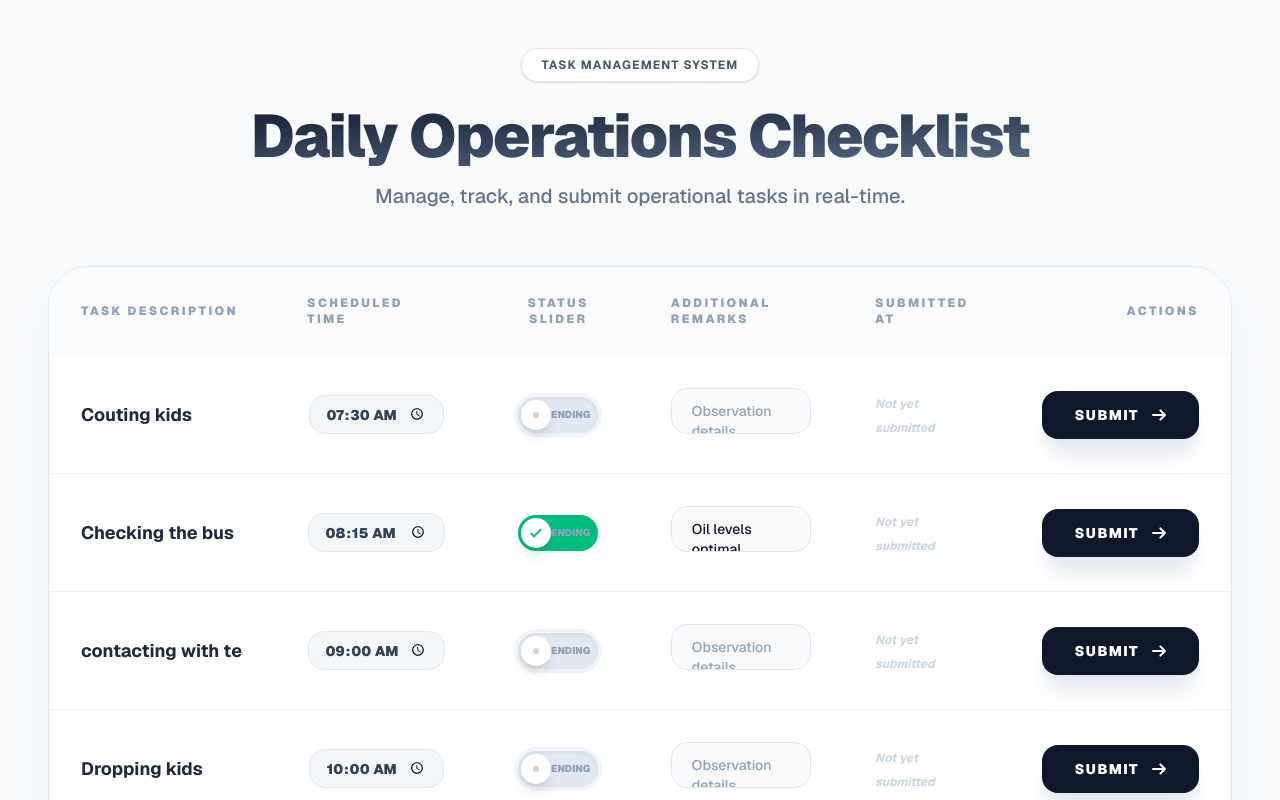
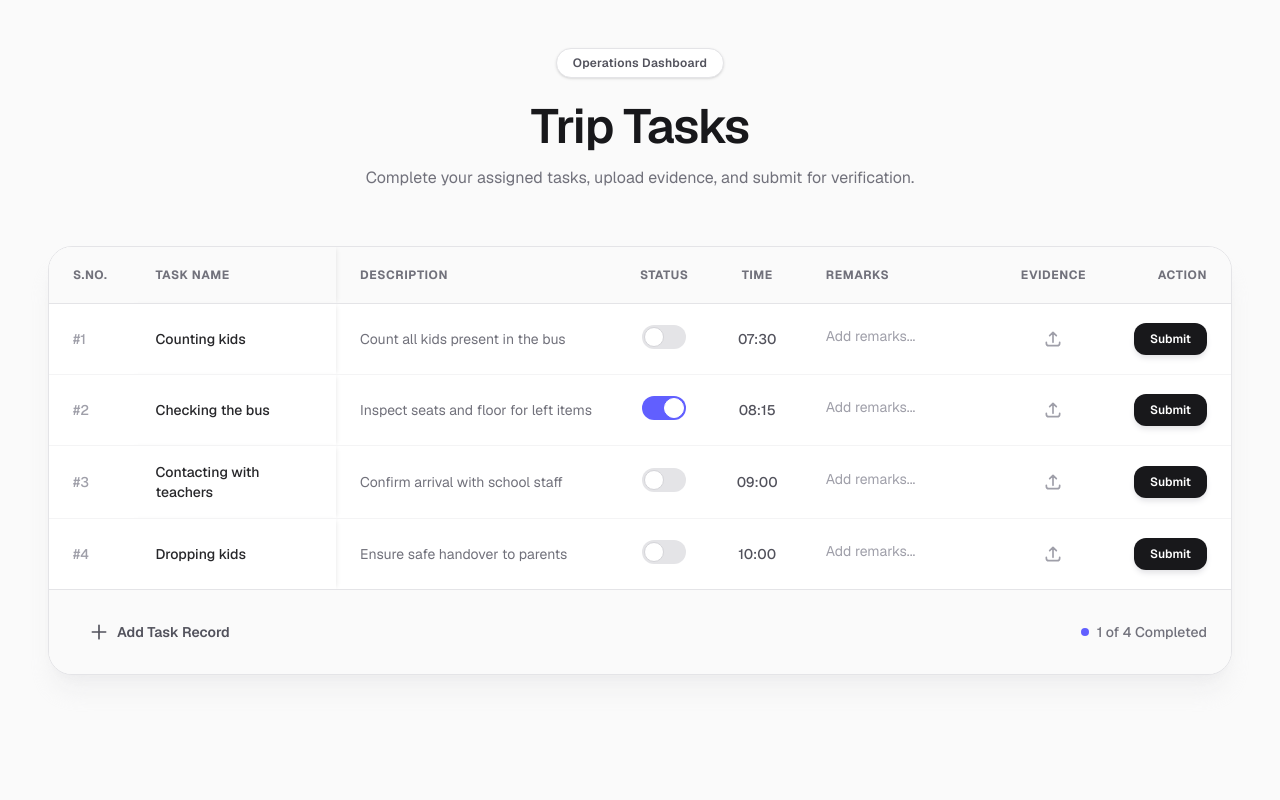
Before and after one commit to saurabhkuriyal/Checkpoint, a Next.js app: page /trip/1 in a window 1280 px wide. Shown: the top 800 px of the page. Built offline with nearby package versions, Linux system fonts and the light colour scheme.

Commit message:
changing the trip page

```diff
--- a/app/trip/[id]/page.tsx
+++ b/app/trip/[id]/page.tsx
@@ -5,19 +5,22 @@ import { useState } from "react";
 
 interface Task {
     id: string;
+    sNo: number;
     name: string;
+    description: string;
     time: string;
     isDone: boolean;
-    remarks: string;
+    evidence: string | null;
     submittedAt?: string;
+    userRemark: string;
 }
 
 export default function page() {
     const [tasks, setTasks] = useState<Task[]>([
-        { id: "1", name: "Couting kids", time: "07:30", isDone: false, remarks: "" },
-        { id: "2", name: "Checking the bus", time: "08:15", isDone: true, remarks: "Oil levels optimal" },
-        { id: "3", name: "contacting with teachers", time: "09:00", isDone: false, remarks: "" },
-        { id: "4", name: "Dropping kids", time: "10:00", isDone: false, remarks: "" },
+        { id: "1", sNo: 1, name: "Counting kids", description: "Count all kids present in the bus", time: "07:30", isDone: false, evidence: null, userRemark: "" },
+        { id: "2", sNo: 2, name: "Checking the bus", description: "Inspect seats and floor for left items", time: "08:15", isDone: true, evidence: null, userRemark: "" },
+        { id: "3", sNo: 3, name: "Contacting with teachers", description: "Confirm arrival with school staff", time: "09:00", isDone: false, evidence: null, userRemark: "" },
+        { id: "4", sNo: 4, name: "Dropping kids", description: "Ensure safe handover to parents", time: "10:00", isDone: false, evidence: null, userRemark: "" },
     ]);
 
     const [submittingId, setSubmittingId] = useState<string | null>(null);
@@ -28,13 +31,25 @@ export default function page() {
         );
     };
 
+    const handleFileUpload = (id: string, e: React.ChangeEvent<HTMLInputElement>) => {
+        const file = e.target.files?.[0];
+        if (file) {
+            updateTask(id, { evidence: file.name });
+            // Here you can integrate with your backend upload endpoint
+            // e.g., using FormData and axios.post()
+        }
+    };
+
     const addNewRow = () => {
         const newTask: Task = {
             id: Math.random().toString(36).substr(2, 9),
-            name: "",
+            sNo: tasks.length + 1,
+            name: "New Task",
+            description: "No description provided",
             time: "12:00",
             isDone: false,
-            remarks: "",
+            evidence: null,
+            userRemark: "",
         };
         setTasks([...tasks, newTask]);
     };
@@ -68,127 +83,115 @@ export default function page() {
     };
 
     return (
-        <div className="min-h-screen bg-[#f8fafc] text-slate-900 p-4 md:p-12 font-sans selection:bg-emerald-100 selection:text-emerald-900">
+        <div className="min-h-screen bg-[#fafafa] text-zinc-900 p-4 md:p-12 font-sans selection:bg-indigo-100 selection:text-indigo-900">
             <main className="max-w-7xl mx-auto">
                 {/* Header Section */}
                 <header className="mb-14 text-center">
-                    <div className="inline-block p-2 px-5 rounded-full bg-white border border-slate-200 text-slate-600 text-xs font-bold mb-6 animate-fade-in shadow-sm uppercase tracking-widest">
-                        Task Management System
+                    <div className="inline-block px-4 py-1.5 rounded-full bg-white border border-zinc-200 text-zinc-600 text-xs font-semibold mb-6 shadow-sm tracking-wide">
+                        Operations Dashboard
                     </div>
-                    <h1 className="text-4xl md:text-6xl font-black tracking-tight text-slate-900 mb-4 bg-clip-text text-transparent bg-gradient-to-br from-slate-900 to-slate-500">
-                        Daily Operations Checklist
+                    <h1 className="text-4xl md:text-5xl font-semibold tracking-tight text-zinc-900 mb-4">
+                        Trip Tasks
                     </h1>
-                    <p className="max-w-2xl mx-auto text-slate-500 text-lg md:text-xl font-medium">
-                        Manage, track, and submit operational tasks in real-time.
+                    <p className="max-w-xl mx-auto text-zinc-500 text-base">
+                        Complete your assigned tasks, upload evidence, and submit for verification.
                     </p>
                 </header>
 
-                {/* Task Table Container */}
-                <div className="bg-white rounded-[2.5rem] border border-slate-200 shadow-2xl shadow-slate-200/50 overflow-hidden animate-slide-up">
+                {/* Panel Container */}
+                <div className="bg-white rounded-3xl border border-zinc-200 shadow-xl shadow-zinc-200/40 overflow-hidden">
                     <div className="overflow-x-auto">
                         <table className="w-full text-left border-collapse">
                             <thead>
-                                <tr className="bg-slate-50/80 backdrop-blur-md border-b border-slate-100">
-                                    <th className="px-8 py-7 text-xs font-black text-slate-400 uppercase tracking-[0.2em]">Task Description</th>
-                                    <th className="px-8 py-7 text-xs font-black text-slate-400 uppercase tracking-[0.2em]">Scheduled Time</th>
-                                    <th className="px-8 py-7 text-xs font-black text-slate-400 uppercase tracking-[0.2em] text-center">Status Slider</th>
-                                    <th className="px-8 py-7 text-xs font-black text-slate-400 uppercase tracking-[0.2em]">Additional Remarks</th>
-                                    <th className="px-8 py-7 text-xs font-black text-slate-400 uppercase tracking-[0.2em]">Submitted At</th>
-                                    <th className="px-8 py-7 text-xs font-black text-slate-400 uppercase tracking-[0.2em] text-right">Actions</th>
+                                <tr className="bg-zinc-50 border-b border-zinc-200 text-xs font-semibold text-zinc-500 uppercase tracking-wider">
+                                    <th className="sticky left-0 z-20 bg-zinc-50 px-6 py-5 whitespace-nowrap min-w-[80px]">S.No.</th>
+                                    <th className=" left-[80px] z-20 bg-zinc-50 px-6 py-5 whitespace-nowrap min-w-[180px] shadow-[2px_0_5px_-2px_rgba(0,0,0,0.1)]">Task Name</th>
+                                    <th className="px-6 py-5 whitespace-nowrap min-w-[200px]">Description</th>
+                                    <th className="px-6 py-5 whitespace-nowrap text-center">Status</th>
+                                    <th className="px-6 py-5 whitespace-nowrap text-center">Time</th>
+                                    <th className="px-6 py-5 whitespace-nowrap min-w-[150px]">Remarks</th>
+                                    <th className="px-6 py-5 whitespace-nowrap text-center">Evidence</th>
+                                    <th className="px-6 py-5 whitespace-nowrap text-right">Action</th>
                                 </tr>
                             </thead>
-                            <tbody className="divide-y divide-slate-100">
+                            <tbody className="divide-y divide-zinc-100 text-sm">
                                 {tasks.map((task) => (
-                                    <tr key={task.id} className="group hover:bg-slate-50/50 transition-all duration-300">
-                                        <td className="px-8 py-8">
-                                            <input
-                                                type="text"
-                                                value={task.name}
-                                                onChange={(e) => updateTask(task.id, { name: e.target.value })}
-                                                placeholder="Define task..."
-                                                className="w-full bg-transparent text-lg font-bold text-slate-800 placeholder:text-slate-300 outline-none focus:text-emerald-600 transition-colors"
+                                    <tr key={task.id} className="hover:bg-zinc-50 transition-colors group">
+                                        <td className="sticky left-0 z-10 bg-white group-hover:bg-zinc-50 px-6 py-4 text-zinc-400 font-medium min-w-[80px]">
+                                            #{task.sNo}
+                                        </td>
+
+                                        <td className="left-[80px] z-10 bg-white group-hover:bg-zinc-50 px-6 py-4 min-w-[180px] shadow-[2px_0_5px_-2px_rgba(0,0,0,0.1)]">
+                                            <span className="font-medium text-zinc-800">{task.name}</span>
+                                        </td>
+
+                                        <td className="px-6 py-4">
+                                            <span className="text-zinc-500 text-sm block max-w-[250px] truncate" title={task.description}>
+                                                {task.description}
+                                            </span>
+                                        </td>
+
+                                        <td className="px-6 py-4 text-center">
+                                            <label className="relative inline-flex items-center cursor-pointer">
+                                                <input
+                                                    type="checkbox"
+                                                    className="sr-only peer"
+                                                    checked={task.isDone}
+                                                    onChange={(e) => updateTask(task.id, { isDone: e.target.checked })}
+                                                />
+                                                <div className="w-11 h-6 bg-zinc-200 peer-focus:outline-none rounded-full peer peer-checked:after:translate-x-full peer-checked:after:border-white after:content-[''] after:absolute after:top-[2px] after:left-[2px] after:bg-white after:border-zinc-300 after:border after:rounded-full after:h-5 after:w-5 after:transition-all peer-checked:bg-indigo-500"></div>
+                                            </label>
+                                        </td>
+
+                                        <td className="px-6 py-4 text-center">
+                                            <span className="text-zinc-600 font-medium">{task.time}</span>
+                                        </td>
+
+                                        <td className="px-6 py-4">
+                                            <textarea
+                                                rows={1}
+                                                value={task.userRemark}
+                                                onChange={(e) => updateTask(task.id, { userRemark: e.target.value })}
+                                                placeholder="Add remarks..."
+                                                className="w-full bg-transparent text-zinc-800 placeholder:text-zinc-400 outline-none resize-none overflow-hidden focus:text-indigo-600 transition-colors py-1 border-b border-transparent focus:border-indigo-200"
                                             />
                                         </td>
-                                        <td className="px-8 py-8 text-center">
-                                            <div className="relative inline-block">
-                                                <input
-                                                    type="time"
-                                                    value={task.time}
-                                                    onChange={(e) => updateTask(task.id, { time: e.target.value })}
-                                                    className="bg-slate-100/80 border border-slate-200 text-slate-700 px-4 py-2 rounded-2xl text-sm font-black outline-none focus:ring-4 focus:ring-emerald-500/10 focus:border-emerald-500 transition-all appearance-none cursor-pointer hover:bg-white"
-                                                />
-                                            </div>
-                                        </td>
-                                        <td className="px-8 py-8">
-                                            <div className="flex flex-col items-center gap-2">
-                                                <label className="relative inline-flex items-center cursor-pointer select-none">
+
+                                        <td className="px-6 py-4 text-center">
+                                            <div className="flex justify-center items-center">
+                                                <label className="cursor-pointer group flex flex-col items-center gap-1">
                                                     <input
-                                                        type="checkbox"
-                                                        className="sr-only peer"
-                                                        checked={task.isDone}
-                                                        onChange={(e) => updateTask(task.id, { isDone: e.target.checked })}
+                                                        type="file"
+                                                        accept="image/*"
+                                                        onChange={(e) => handleFileUpload(task.id, e)}
+                                                        className="hidden"
                                                     />
-                                                    <div className="w-20 h-9 bg-slate-200 rounded-full peer peer-checked:bg-emerald-500 transition-all duration-500 ease-in-out shadow-inner relative ring-4 ring-slate-100 peer-checked:ring-emerald-50/50">
-                                                        <div className="absolute inset-0 flex items-center justify-between px-2 text-[10px] font-black uppercase text-white opacity-0 peer-checked:opacity-100 transition-opacity duration-300">
-                                                            <span>Done</span>
+                                                    {task.evidence ? (
+                                                        <div className="px-3 py-1.5 bg-indigo-50 text-indigo-600 rounded-lg text-xs font-medium flex items-center gap-2 border border-indigo-100 hover:bg-indigo-100 transition-colors">
+                                                            <svg className="w-3.5 h-3.5" fill="none" stroke="currentColor" viewBox="0 0 24 24"><path strokeLinecap="round" strokeLinejoin="round" strokeWidth="2" d="M5 13l4 4L19 7"></path></svg>
+                                                            <span className="max-w-[80px] truncate">{task.evidence}</span>
                                                         </div>
-                                                        <div className="absolute inset-0 flex items-center justify-end px-2 text-[10px] font-black uppercase text-slate-400 peer-checked:opacity-0 transition-opacity duration-300">
-                                                            <span>Pending</span>
+                                                    ) : (
+                                                        <div className="p-2 text-zinc-400 hover:text-indigo-500 hover:bg-indigo-50 rounded-xl transition-all border border-transparent hover:border-indigo-100">
+                                                            <svg className="w-5 h-5" fill="none" stroke="currentColor" viewBox="0 0 24 24"><path strokeLinecap="round" strokeLinejoin="round" strokeWidth="2" d="M4 16v1a3 3 0 003 3h10a3 3 0 003-3v-1m-4-8l-4-4m0 0L8 8m4-4v12"></path></svg>
                                                         </div>
-                                                        <div className="absolute top-[3px] left-[3px] bg-white w-[30px] h-[30px] rounded-full transition-all duration-500 ease-in-out shadow-lg peer-checked:translate-x-[44px] flex items-center justify-center">
-                                                            {task.isDone ? (
-                                                                <svg className="w-4 h-4 text-emerald-500" fill="none" viewBox="0 0 24 24" stroke="currentColor">
-                                                                    <path strokeLinecap="round" strokeLinejoin="round" strokeWidth={3} d="M5 13l4 4L19 7" />
-                                                                </svg>
-                                                            ) : (
-                                                                <div className="w-1.5 h-1.5 bg-slate-300 rounded-full" />
-                                                            )}
-                                                        </div>
-                                                    </div>
+                                                    )}
                                                 </label>
                                             </div>
                                         </td>
-                                        <td className="px-8 py-8">
-                                            <div className="relative">
-                                                <textarea
-                                                    rows={1}
-                                                    value={task.remarks}
-                                                    onChange={(e) => updateTask(task.id, { remarks: e.target.value })}
-                                                    placeholder="Observation details..."
-                                                    className="w-full bg-slate-50 border border-slate-200 rounded-2xl px-5 py-3 text-sm font-medium outline-none focus:ring-4 focus:ring-emerald-500/10 focus:border-emerald-500 transition-all placeholder:text-slate-400 resize-none overflow-hidden"
-                                                />
-                                            </div>
-                                        </td>
-                                        <td className="px-8 py-8">
-                                            {task.submittedAt ? (
-                                                <div className="flex flex-col">
-                                                    <span className="text-emerald-600 font-black text-sm">{task.submittedAt}</span>
-                                                    <span className="text-[10px] text-slate-400 font-bold uppercase tracking-tighter">Verified Submission</span>
-                                                </div>
-                                            ) : (
-                                                <span className="text-slate-300 text-xs font-bold italic">Not yet submitted</span>
-                                            )}
-                                        </td>
-                                        <td className="px-8 py-8 text-right">
+
+                                        <td className="px-6 py-4 text-right">
                                             <button
                                                 onClick={() => handleSubmit(task)}
-                                                disabled={submittingId !== null}
-                                                className={`group relative overflow-hidden px-8 py-3.5 rounded-2xl font-black text-sm tracking-widest uppercase transition-all active:scale-95 ${submittingId === task.id
-                                                    ? "bg-slate-100 text-slate-400 cursor-not-allowed"
-                                                    : "bg-slate-900 hover:bg-emerald-600 text-white shadow-xl shadow-slate-200 hover:shadow-emerald-200/50"
+                                                disabled={submittingId !== null || task.submittedAt !== undefined}
+                                                className={`relative px-4 py-2 rounded-xl font-semibold text-xs transition-all ${task.submittedAt
+                                                    ? "bg-zinc-100 text-zinc-400 cursor-not-allowed border border-zinc-200"
+                                                    : submittingId === task.id
+                                                        ? "bg-indigo-100 text-indigo-400 cursor-not-allowed"
+                                                        : "bg-zinc-900 hover:bg-indigo-600 text-white shadow-md shadow-zinc-200 hover:shadow-indigo-200 active:scale-95"
                                                     }`}
                                             >
-                                                <span className={`flex items-center gap-3 ${submittingId === task.id ? "opacity-0" : "opacity-100"}`}>
-                                                    {task.submittedAt ? "Update" : "Submit"}
-                                                    <svg className="w-4 h-4 group-hover:translate-x-1 transition-transform" fill="none" viewBox="0 0 24 24" stroke="currentColor">
-                                                        <path strokeLinecap="round" strokeLinejoin="round" strokeWidth={3} d="M14 5l7 7m0 0l-7 7m7-7H3" />
-                                                    </svg>
-                                                </span>
-                                                {submittingId === task.id && (
-                                                    <div className="absolute inset-0 flex items-center justify-center">
-                                                        <div className="w-5 h-5 border-3 border-slate-300 border-t-slate-600 rounded-full animate-spin" />
-                                                    </div>
-                                                )}
+                                                {task.submittedAt ? "Submitted" : submittingId === task.id ? "Submitting..." : "Submit"}
                                             </button>
                                         </td>
                                     </tr>
@@ -197,61 +200,25 @@ export default function page() {
                         </table>
                     </div>
 
-                    {/* Table Footer / Add Action */}
-                    <div className="bg-slate-50/50 p-8 flex flex-col md:flex-row items-center justify-between gap-6 border-t border-slate-100">
+                    {/* Table Footer */}
+                    <div className="bg-zinc-50 border-t border-zinc-200 p-6 flex flex-col md:flex-row items-center justify-between gap-4">
                         <button
                             onClick={addNewRow}
-                            className="flex items-center gap-4 bg-white border-2 border-slate-200 hover:border-emerald-500 hover:text-emerald-600 text-slate-500 px-8 py-4 rounded-[1.5rem] font-black text-sm uppercase tracking-widest transition-all shadow-sm hover:shadow-lg active:scale-95 group"
+                            className="flex items-center gap-2 text-sm font-semibold text-zinc-600 hover:text-indigo-600 transition-colors px-4 py-2 rounded-xl hover:bg-indigo-50"
                         >
-                            <div className="w-10 h-10 rounded-2xl bg-slate-50 flex items-center justify-center group-hover:bg-emerald-50 transition-colors">
-                                <svg className="w-5 h-5" fill="none" viewBox="0 0 24 24" stroke="currentColor">
-                                    <path strokeLinecap="round" strokeLinejoin="round" strokeWidth={3} d="M12 4v16m8-8H4" />
-                                </svg>
-                            </div>
-                            Insert New Task Entry
+                            <svg className="w-5 h-5" fill="none" stroke="currentColor" viewBox="0 0 24 24"><path strokeLinecap="round" strokeLinejoin="round" strokeWidth="2" d="M12 4v16m8-8H4"></path></svg>
+                            Add Task Record
                         </button>
-                        <div className="flex items-center gap-10">
-                            <div className="text-right">
-                                <p className="text-[10px] font-black text-slate-400 uppercase tracking-widest mb-1">Queue Status</p>
-                                <p className="text-lg font-black text-slate-800 tracking-tight">
-                                    {tasks.filter(t => t.isDone).length} / {tasks.length} Completed
-                                </p>
-                            </div>
-                            <div className="h-12 w-[1px] bg-slate-200 hidden md:block" />
-                            <div className="hidden md:block">
-                                <div className="w-32 h-3 bg-slate-200 rounded-full overflow-hidden">
-                                    <div
-                                        className="h-full bg-emerald-500 transition-all duration-1000"
-                                        style={{ width: `${(tasks.filter(t => t.isDone).length / tasks.length) * 100}%` }}
-                                    />
-                                </div>
+
+                        <div className="flex items-center gap-4 text-sm font-medium text-zinc-500">
+                            <div className="flex items-center gap-2">
+                                <div className="w-2 h-2 rounded-full bg-indigo-500"></div>
+                                <span>{tasks.filter(t => t.isDone).length} of {tasks.length} Completed</span>
                             </div>
                         </div>
                     </div>
                 </div>
             </main>
-
-            <style jsx global>{`
-        @keyframes fade-in {
-          from { opacity: 0; transform: translateY(-10px); }
-          to { opacity: 1; transform: translateY(0); }
-        }
-        @keyframes slide-up {
-          from { opacity: 0; transform: translateY(30px); }
-          to { opacity: 1; transform: translateY(0); }
-        }
-        .animate-fade-in { animation: fade-in 0.8s cubic-bezier(0.16, 1, 0.3, 1) forwards; }
-        .animate-slide-up { animation: slide-up 1s cubic-bezier(0.16, 1, 0.3, 1) forwards; }
-
-        ::-webkit-scrollbar { width: 10px; }
-        ::-webkit-scrollbar-track { background: #f1f5f9; }
-        ::-webkit-scrollbar-thumb {
-          background: #cbd5e1;
-          border-radius: 10px;
-          border: 3px solid #f1f5f9;
-        }
-        ::-webkit-scrollbar-thumb:hover { background: #94a3b8; }
-      `}</style>
         </div>
     );
 }
```
Also changed, not shown: app/create_trip/page.tsx (line endings or trailing spaces).
